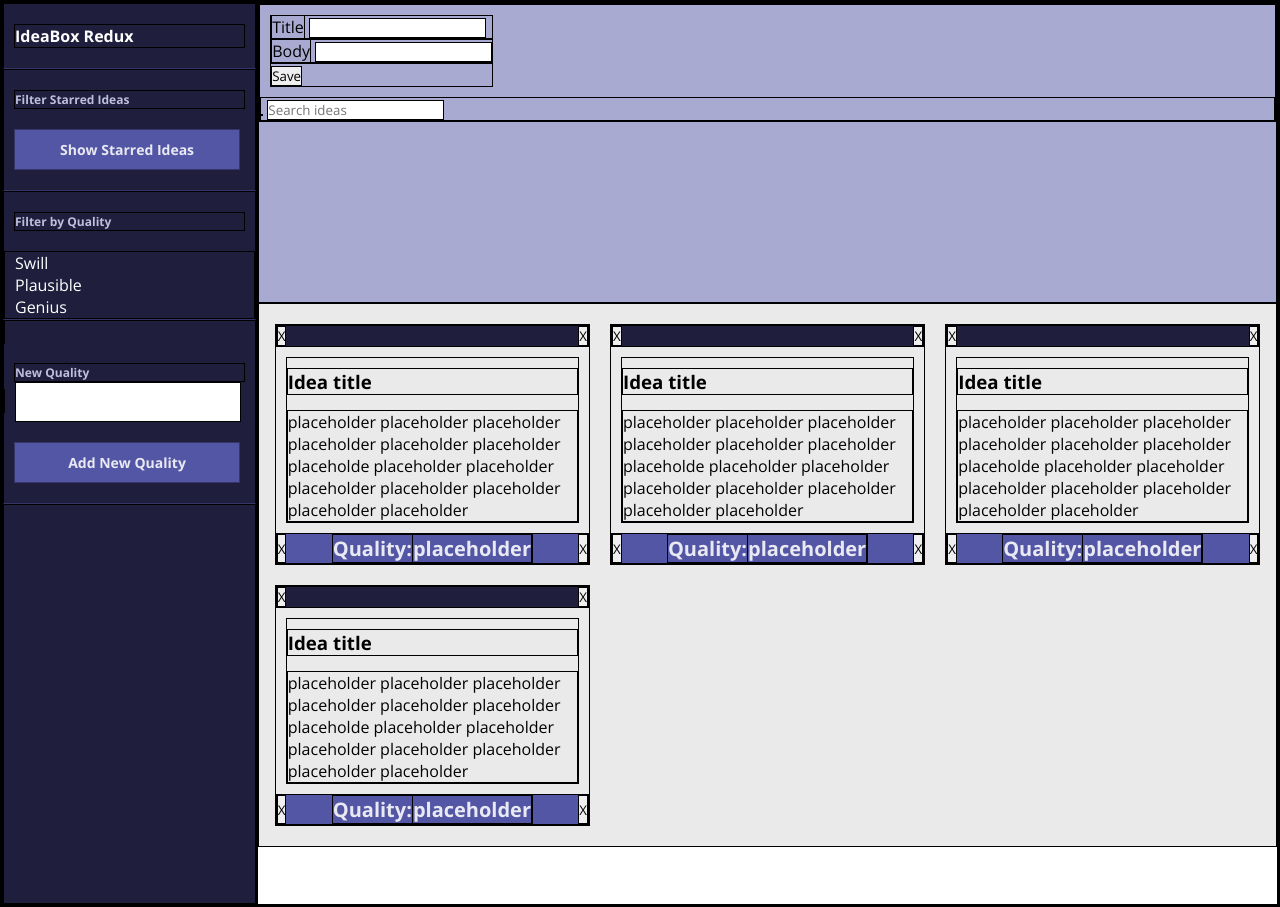
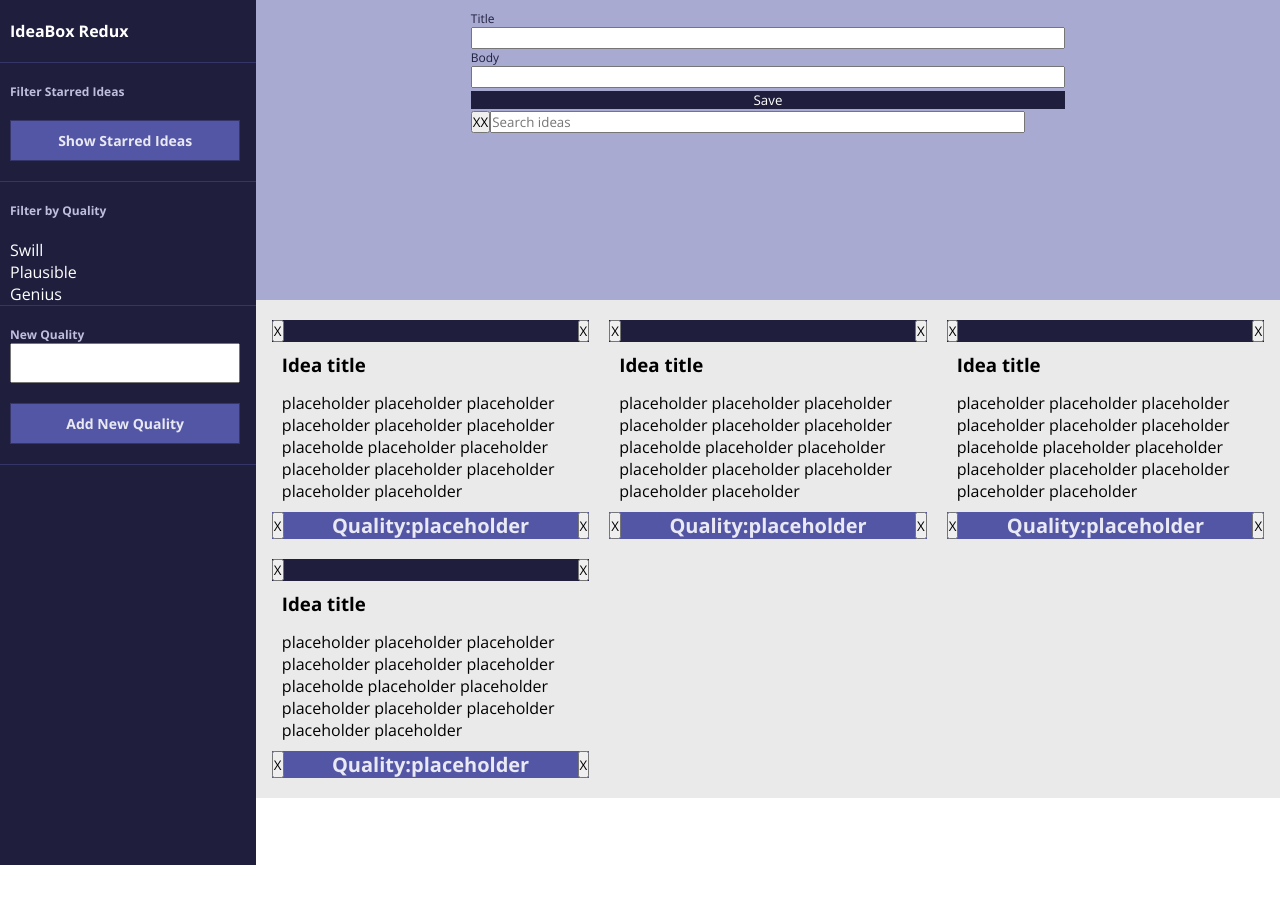
Before and after one commit to ArAprojects/Idea-Box-Redux, a plain HTML site: page index.html in a window 1280 px wide. After the commit the page ends 865 px from the top, so only its background shows below. Drawn offline with nearby package versions, Linux system fonts and the light colour scheme.

Commit message:
style top right input boxes

```diff
--- a/index.html
+++ b/index.html
@@ -35,21 +35,21 @@
       <article class="top-input">
         <div class="top-input-form">
           <form class="create-card-inputs" action="index.html" method="post">
-            <div>
+            <div class="input-labels">
               <label for="card-title-input">Title</label>
               <input id="card-title-input" type="text" name="" value="">
             </div>
-            <div>
+            <div class="input-labels">
               <label for="text-body-input">Body</label>
               <input id="text-body-input" type="<textarea name="name" rows="8" cols="80">
             </div>
             <div>
               <button class="save-button" type="button" name="button">Save</button>
             </div>
+            <form class="search-cards" action="index.html" method="post">
+              <button class="search-button" type="button" name="button">XX</button>
+              <input id="search-input" placeholder="Search ideas" type="text" name="" value="">
             </form>
-          <form class="search-cards" action="index.html" method="post">
-            <button class="search-button" type="button" name="button"></button>
-            <input class="search-input" placeholder="Search ideas" type="text" name="" value="">
           </form>
         </div>
       </article>
--- a/styles.css
+++ b/styles.css
@@ -4,7 +4,7 @@
   font-family: 'Open Sans';
   margin:0;
   padding:0;
-  border: 1px solid black;
+  /* border: 1px solid black; */
 }
 
 body {
@@ -87,6 +87,20 @@ h2 {
 	height: 300px;
 }
 
+.top-input-form {
+	display: grid;
+	grid-template-columns: 60%;
+	justify-content: center;
+}
+
+#search-input {
+	width: 90%;
+}
+
+.top-input-form input {
+	width: 100%;
+}
+
 .create-card-inputs {
 	align-items: center;
 	display: table;
@@ -96,12 +110,21 @@ h2 {
 	grid-template-columns: 	minmax(300px, 1fr));
     grid-gap: 20px;*/
 }
-/*
-.top-input-form {
-	display: grid;
-	grid-template-columns: 	minmax(300px, 1fr));
-    grid-gap: 20px;
-*/
+
+.input-labels label, .input-labels {
+	display: block;
+	font-size: 12px;
+	color: #1F1F3D;
+}
+
+.save-button {
+	color: #FFFFFF;
+	background-color: #1F1F3D;
+	width: 100%;
+	border: none;
+
+}
+
 
 
 .bottom-display {
```
Lines whose indentation alone changed are shown as unchanged.
